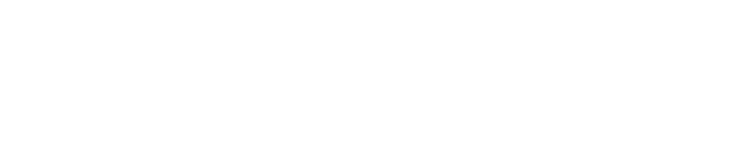
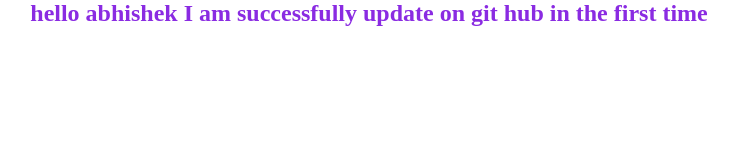
Before and after one commit to abhishekraigit/dsa, a plain HTML site: page index.html in a window 1280 px wide. Shown: the whole page, without its empty margins (271-1009 px from the left). Drawn offline with Linux system fonts and the light colour scheme.

Commit message:
write title

```diff
--- a/index.html
+++ b/index.html
@@ -9,6 +9,13 @@
     <link rel="stylesheet" href="style.css">
 </head>
 <body>
+    <div class="container">
+        <div class="row">
+            <div class="col-md-6">
+                <h2>hello abhishek I am successfully update on git hub in the first time </h2>
+            </div>
+        </div>
+    </div>
     <script>
         var area ="rectangle";
         var pi = 3.142, l=5, w=4, r=3;
```
